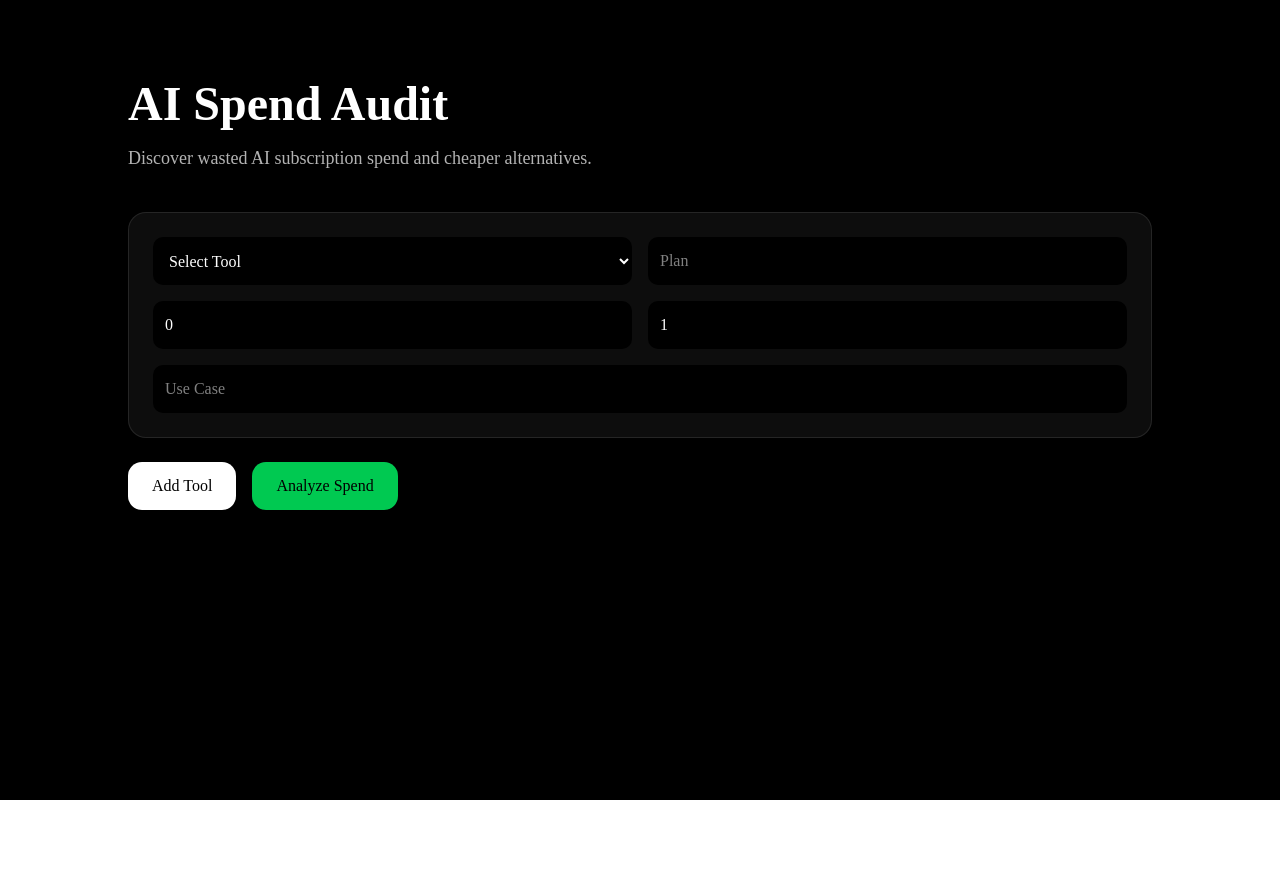
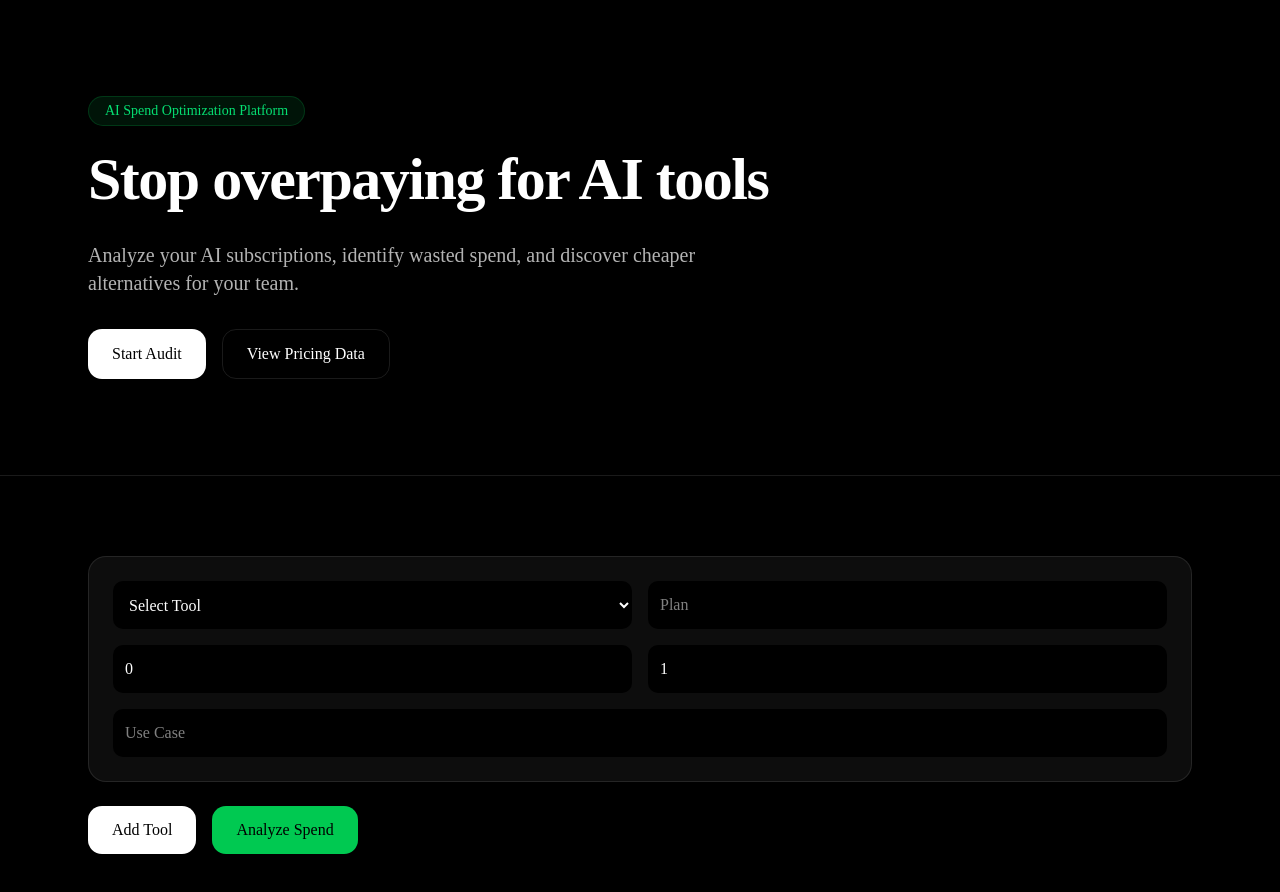
Before and after one commit to rxz33/spendora-ai-spend-audit, a Next.js app: page / in a window 1280 px wide. Shown: the top 892 px of the page. Before the commit the page ends 800 px from the top, so only its background shows below. Built offline with nearby package versions, Linux system fonts and the light colour scheme.

Commit message:
fix: improve audit rule prioritization and test stability

```diff
--- a/app/page.tsx
+++ b/app/page.tsx
@@ -2,18 +2,39 @@ import SpendForm from "@/components/spend-form";
 
 export default function HomePage() {
   return (
-    <main className="min-h-screen bg-black px-6 py-20 text-white">
-      <div className="mx-auto max-w-5xl">
-        <h1 className="mb-4 text-5xl font-bold">
-          AI Spend Audit
-        </h1>
+    <main className="min-h-screen bg-black text-white">
+      <section className="border-b border-white/10">
+        <div className="mx-auto max-w-6xl px-6 py-24">
+          <div className="max-w-4xl">
+            <p className="mb-4 inline-flex rounded-full border border-green-500/20 bg-green-500/10 px-4 py-1 text-sm text-green-400">
+              AI Spend Optimization Platform
+            </p>
 
-        <p className="mb-10 text-lg text-white/70">
-          Discover wasted AI subscription spend and cheaper alternatives.
-        </p>
+            <h1 className="text-6xl font-bold leading-tight tracking-tight">
+              Stop overpaying for AI tools
+            </h1>
 
+            <p className="mt-6 max-w-2xl text-xl text-white/70">
+              Analyze your AI subscriptions, identify wasted spend,
+              and discover cheaper alternatives for your team.
+            </p>
+
+            <div className="mt-8 flex gap-4">
+              <button className="rounded-xl bg-white px-6 py-3 font-medium text-black">
+                Start Audit
+              </button>
+
+              <button className="rounded-xl border border-white/10 px-6 py-3 font-medium">
+                View Pricing Data
+              </button>
+            </div>
+          </div>
+        </div>
+      </section>
+
+      <section className="mx-auto max-w-6xl px-6 py-20">
         <SpendForm />
-      </div>
+      </section>
     </main>
   );
 }
--- a/components/audit-results.tsx
+++ b/components/audit-results.tsx
@@ -13,6 +13,11 @@ export default function AuditResults({
 }: {
   results: AuditResult[];
 }) {
+
+  if (results.length === 0) {
+  return null;
+}
+
   const totalSavings = results.reduce(
     (acc, item) => acc + item.monthlySavings,
     0
@@ -26,7 +31,7 @@ export default function AuditResults({
         </h2>
 
         <p className="mt-2 text-5xl font-bold text-green-400">
-          ${totalSavings}/mo
+          ${totalSavings.toFixed(0)}/mo
         </p>
 
         <p className="mt-2 text-white/60">
@@ -52,7 +57,7 @@ export default function AuditResults({
 
             <div className="text-right">
               <p className="text-2xl font-bold text-green-400">
-                ${result.monthlySavings}/mo
+                ${result.monthlySavings.toFixed(0)}/mo
               </p>
 
               <p className="text-white/60">
@@ -62,6 +67,11 @@ export default function AuditResults({
           </div>
 
           <div className="mt-6">
+            <div className="mb-4 inline-flex rounded-full bg-green-500/10 px-3 py-1 text-sm text-green-400">
+{result.monthlySavings >= 10
+  ? "High Savings Opportunity"
+  : "Optimization Opportunity"}
+</div>
             <p className="font-medium">
               Recommendation:
             </p>
--- a/components/spend-form.tsx
+++ b/components/spend-form.tsx
@@ -19,7 +19,17 @@ export default function SpendForm() {
     },
   ]
 );
-  const [results, setResults] = useState<any[]>([]);
+  interface AuditResult {
+  currentTool: string;
+  currentPlan: string;
+  currentSpend: number;
+  recommendation: string;
+  monthlySavings: number;
+  annualSavings: number;
+  reason: string;
+}
+
+const [results, setResults] = useState<AuditResult[]>([]);
 
   const addTool = () => {
     setTools([
--- a/hooks/use-local-storage.ts
+++ b/hooks/use-local-storage.ts
@@ -6,20 +6,22 @@ export function useLocalStorage<T>(
   key: string,
   initialValue: T
 ) {
-  const [storedValue, setStoredValue] =
-    useState<T>(initialValue);
+  const [storedValue, setStoredValue] = useState<T>(() => {
+    if (typeof window === "undefined") {
+      return initialValue;
+    }
 
-  useEffect(() => {
     try {
       const item = window.localStorage.getItem(key);
 
-      if (item) {
-        setStoredValue(JSON.parse(item));
-      }
+      return item
+        ? JSON.parse(item)
+        : initialValue;
     } catch (error) {
       console.error(error);
+      return initialValue;
     }
-  }, [key]);
+  });
 
   useEffect(() => {
     try {
--- a/lib/audit-engine.ts
+++ b/lib/audit-engine.ts
@@ -1,5 +1,3 @@
-import { pricingData } from "@/data/pricing";
-
 interface ToolSpend {
   tool: string;
   plan: string;
@@ -26,15 +24,21 @@ export function runAudit(tools: ToolSpend[]) {
     }
 
     // RULE 2 — Team plan with 1 seat
-    if (
-      tool.plan.toLowerCase().includes("team") &&
-      tool.seats <= 1
-    ) {
-      recommendation = `Downgrade from ${tool.plan}`;
-      savings = tool.monthlySpend / 2;
-      reason =
-        "Team plans are inefficient for single-seat usage";
-    }
+if (
+  tool.plan.toLowerCase().includes("team") &&
+  tool.seats <= 1
+) {
+  return {
+    currentTool: tool.tool,
+    currentPlan: tool.plan,
+    currentSpend: tool.monthlySpend,
+    recommendation: `Downgrade from ${tool.plan}`,
+    monthlySavings: tool.monthlySpend / 2,
+    annualSavings: (tool.monthlySpend / 2) * 12,
+    reason:
+      "Team plans are inefficient for single-seat usage",
+  };
+}
 
     // RULE 3 — Multiple AI chats
     if (
@@ -47,6 +51,21 @@ export function runAudit(tools: ToolSpend[]) {
         "Alternative AI chat tools may reduce overlapping subscriptions";
     }
 
+    // RULE 4 — Multiple AI chats overlap
+if (
+  (tool.tool === "ChatGPT" ||
+    tool.tool === "Claude") &&
+  tool.monthlySpend >= 20
+) {
+  recommendation =
+    "Evaluate consolidating AI chat subscriptions";
+
+  savings = 10;
+
+  reason =
+    "Many teams maintain overlapping AI chat subscriptions with similar capabilities";
+}
+
     return {
       currentTool: tool.tool,
       currentPlan: tool.plan,
--- a/package.json
+++ b/package.json
@@ -33,7 +33,6 @@
     "jsdom": "^29.1.1",
     "tailwindcss": "^4",
     "typescript": "^5",
-    "vite-tsconfig-paths": "^6.1.1",
     "vitest": "^4.1.5"
   }
 }
--- a/vite.config.ts
+++ b/vite.config.ts
@@ -1,10 +1,11 @@
 /// <reference types="vitest" />
 
 import { defineConfig } from "vitest/config";
-import tsconfigPaths from "vite-tsconfig-paths";
 
 export default defineConfig({
-  plugins: [tsconfigPaths()],
+  resolve: {
+  tsconfigPaths: true,
+},
 
   test: {
     globals: true,
```
Also changed, not shown: 1 other file (tests, documents, lock files or other folders).
